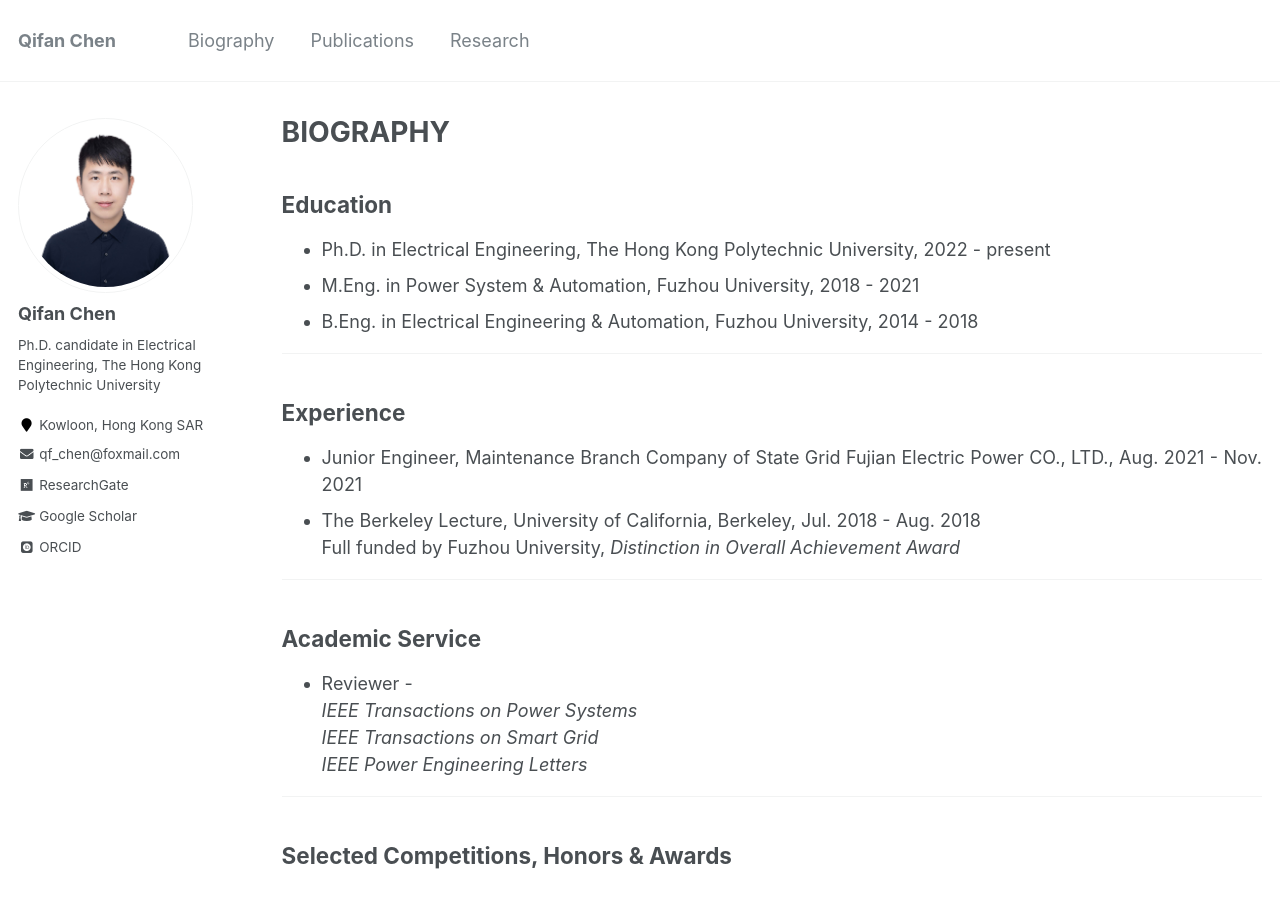
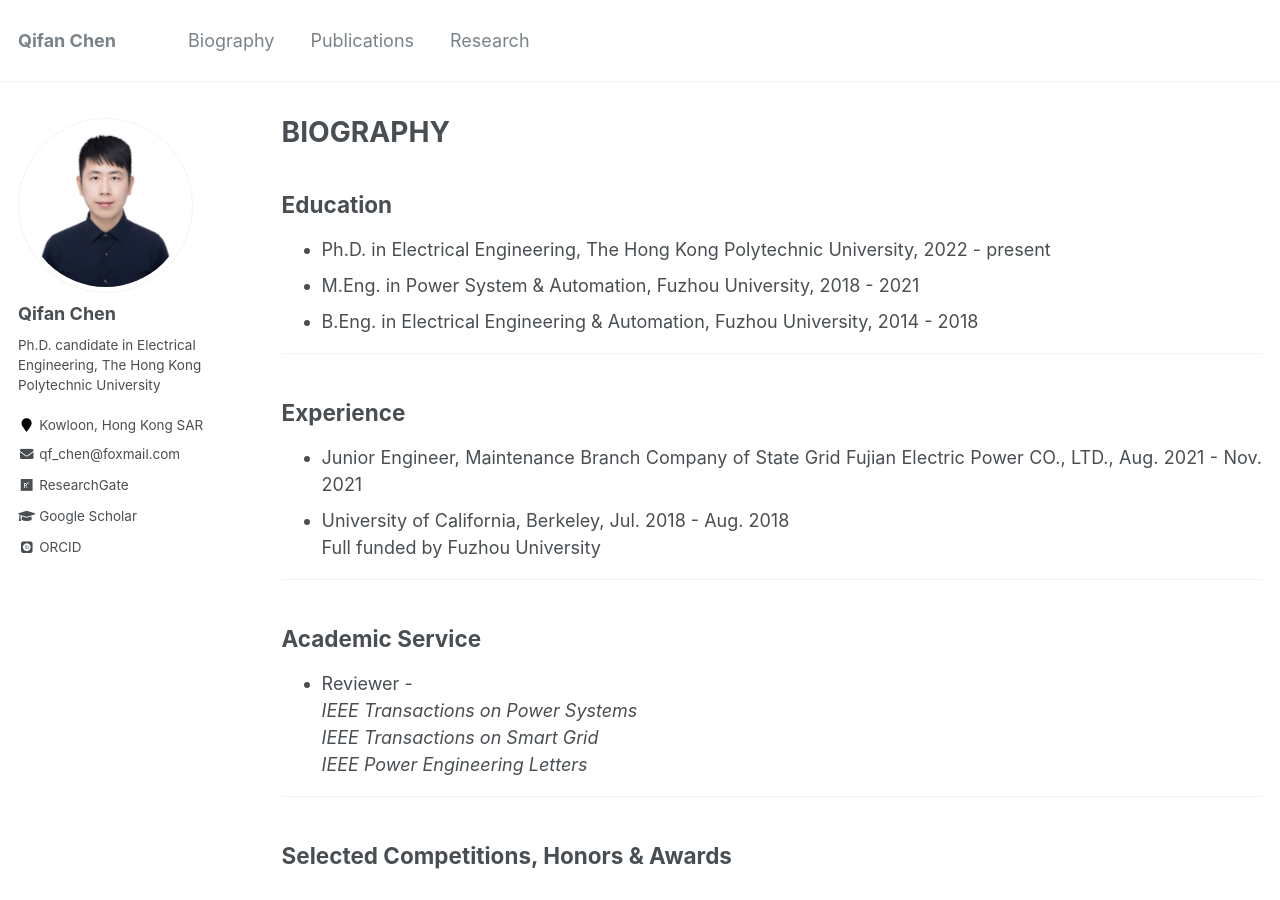
Before and after one commit to ChQf/ChQf.github.io, a Jekyll site: the page built from _pages/biography.md, in a window 1280 px wide and 900 px high. Built offline with Jekyll 4.4.1, drawn with Linux system fonts in a browser that asks for light colours; some web fonts are replaced.

Commit message:
Update biography.md

```diff
--- a/_pages/biography.md
+++ b/_pages/biography.md
@@ -19,8 +19,8 @@ redirect_from:
 ## Experience
 
 * Junior Engineer, Maintenance Branch Company of State Grid Fujian Electric Power CO., LTD., Aug. 2021 - Nov. 2021
-* The Berkeley Lecture, University of California, Berkeley, Jul. 2018 - Aug. 2018
-<br>Full funded by Fuzhou University, *Distinction in Overall Achievement Award*
+* University of California, Berkeley, Jul. 2018 - Aug. 2018
+<br>Full funded by Fuzhou University
 {: .text-justify}
 
 ---
```
